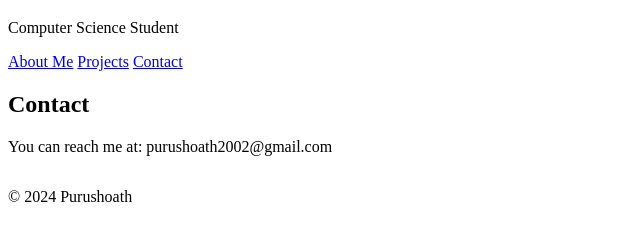
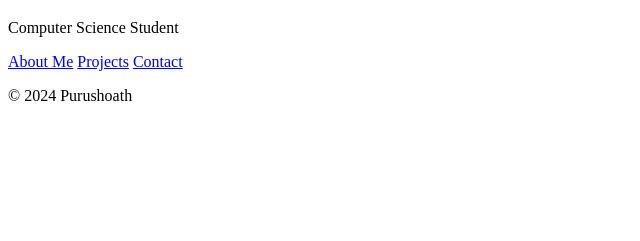
Before and after one commit to purushoath02/purushoath02.github.io, a plain HTML site: page index.html in a window 1280 px wide. Shown: the part 61-302 px from the top of the page, without its empty margins (0-640 px from the left). Drawn offline with Linux system fonts and the light colour scheme.

Commit message:
fixed active state

```diff
--- a/index.html
+++ b/index.html
@@ -22,7 +22,7 @@
         <p></p>
     </section> -->
 
-    <section id="contact" class = "contactActive">
+    <section id="contact" class = "notActive">
         <h2>Contact</h2>
         <p>You can reach me at: purushoath2002@gmail.com</p>
     </section>
```
